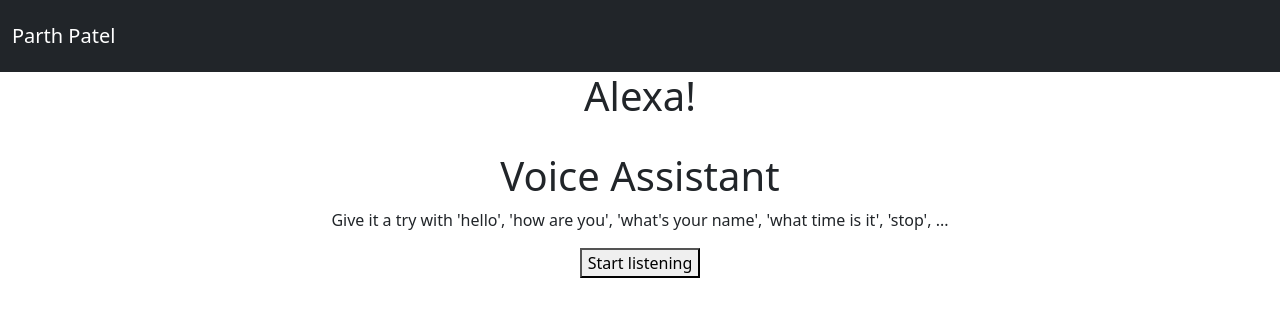
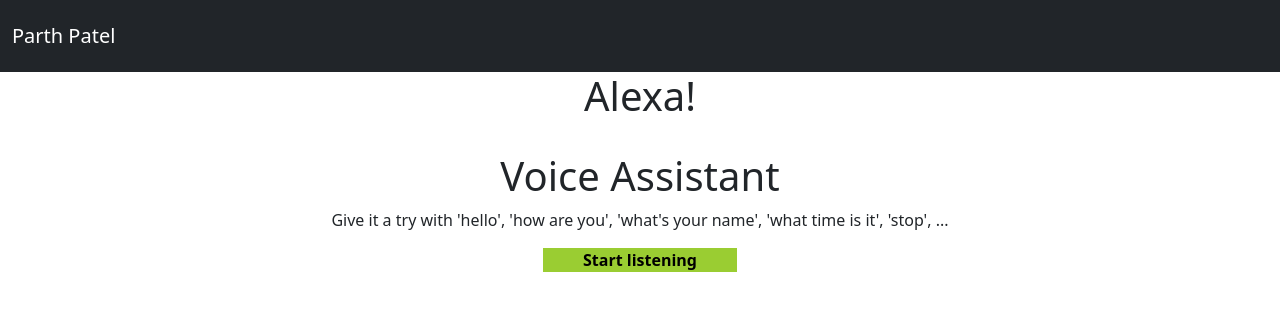
Before and after one commit to parth2patel/voiceassist, a plain HTML site: page index.html in a window 1280 px wide. Drawn offline with nearby package versions, Linux system fonts and the light colour scheme.

Commit message:
Added Button Colour

```diff
--- a/index.html
+++ b/index.html
@@ -14,7 +14,17 @@
         script{
             text-align: center;
         }
-        body {text-align: center;}
+	button {
+  	    margin-top: 20px;
+  	    line-height: 60px;
+  	    font-weight: bold;
+  	    padding: 0 40px;
+  	    background: yellowgreen;
+  	    border: none;
+	}
+        body {
+	    text-align: center;
+	    }
 
       </style>
 
```
